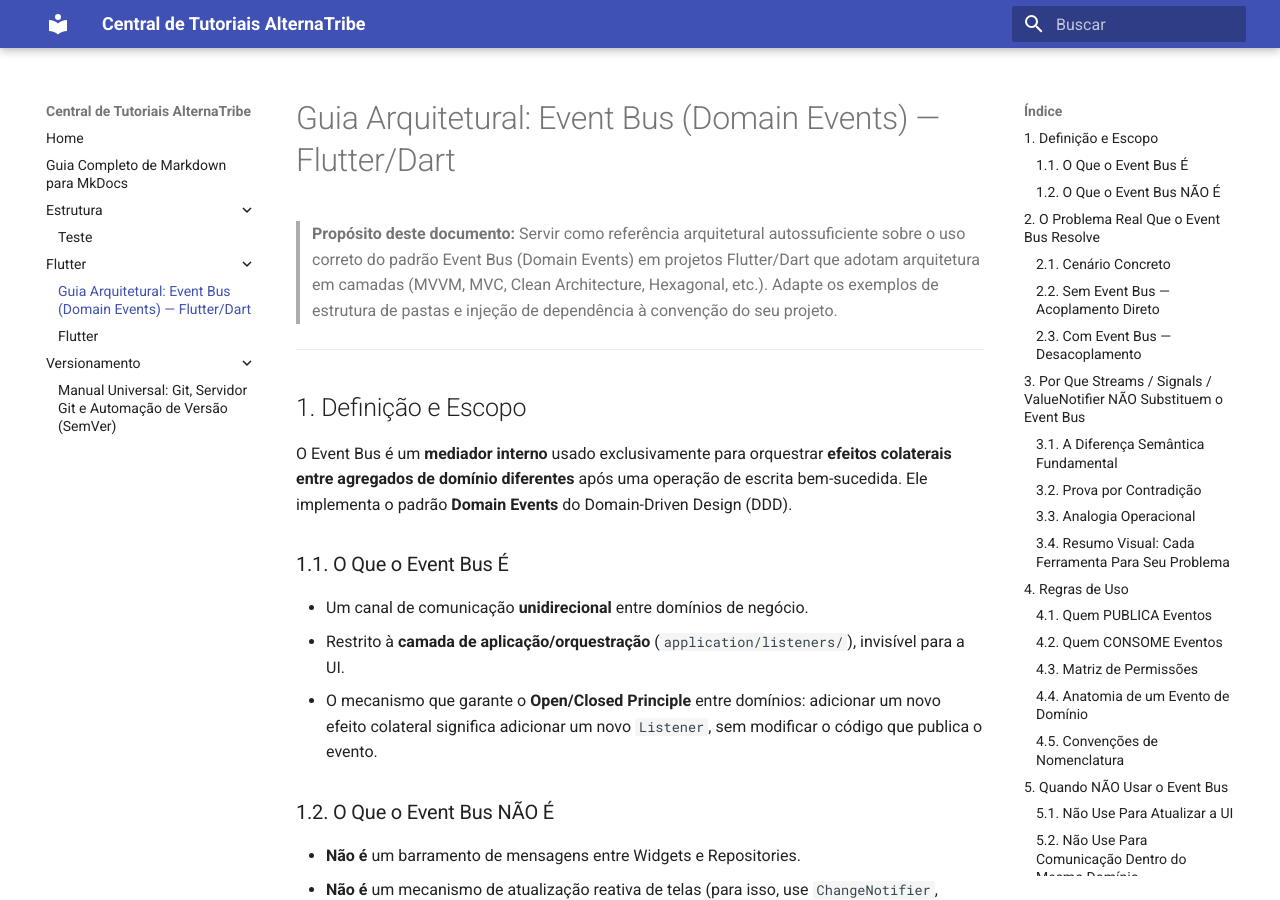
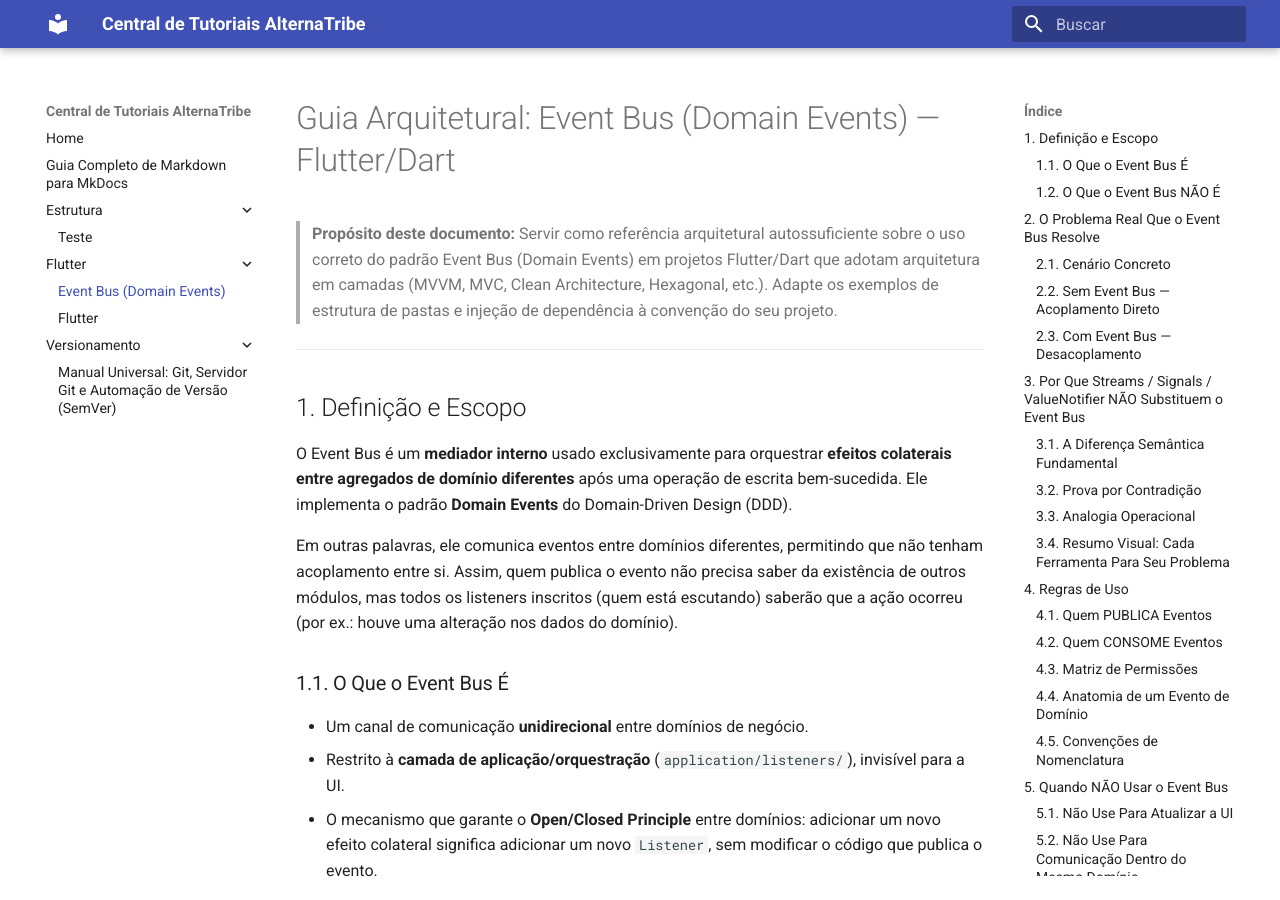
Before and after one commit to alternatribe/alternatribe.github.io, an MkDocs documentation site: the page built from docs/Flutter/EVENT_BUS.md, in a window 1280 px wide and 900 px high. Built offline with MkDocs 1.6.1 and Material for MkDocs 9.7.7, drawn with Linux system fonts in a browser that asks for light colours.

Commit message:
correção tutorial evetbus

```diff
--- a/docs/Flutter/EVENT_BUS.md
+++ b/docs/Flutter/EVENT_BUS.md
@@ -7,6 +11,8 @@
 ## 1. Definição e Escopo
 
 O Event Bus é um **mediador interno** usado exclusivamente para orquestrar **efeitos colaterais entre agregados de domínio diferentes** após uma operação de escrita bem-sucedida. Ele implementa o padrão **Domain Events** do Domain-Driven Design (DDD).
+
+Em outras palavras, ele comunica eventos entre domínios diferentes, permitindo que não tenham acoplamento entre si. Assim, quem publica o evento não precisa saber da existência de outros módulos, mas todos os listeners inscritos (quem está escutando) saberão que a ação ocorreu (por ex.: houve uma alteração nos dados do domínio).
 
 ### 1.1. O Que o Event Bus É
 
```
Also changed, not shown: other parts of docs/Flutter/EVENT_BUS.md (+4 -0 lines).
